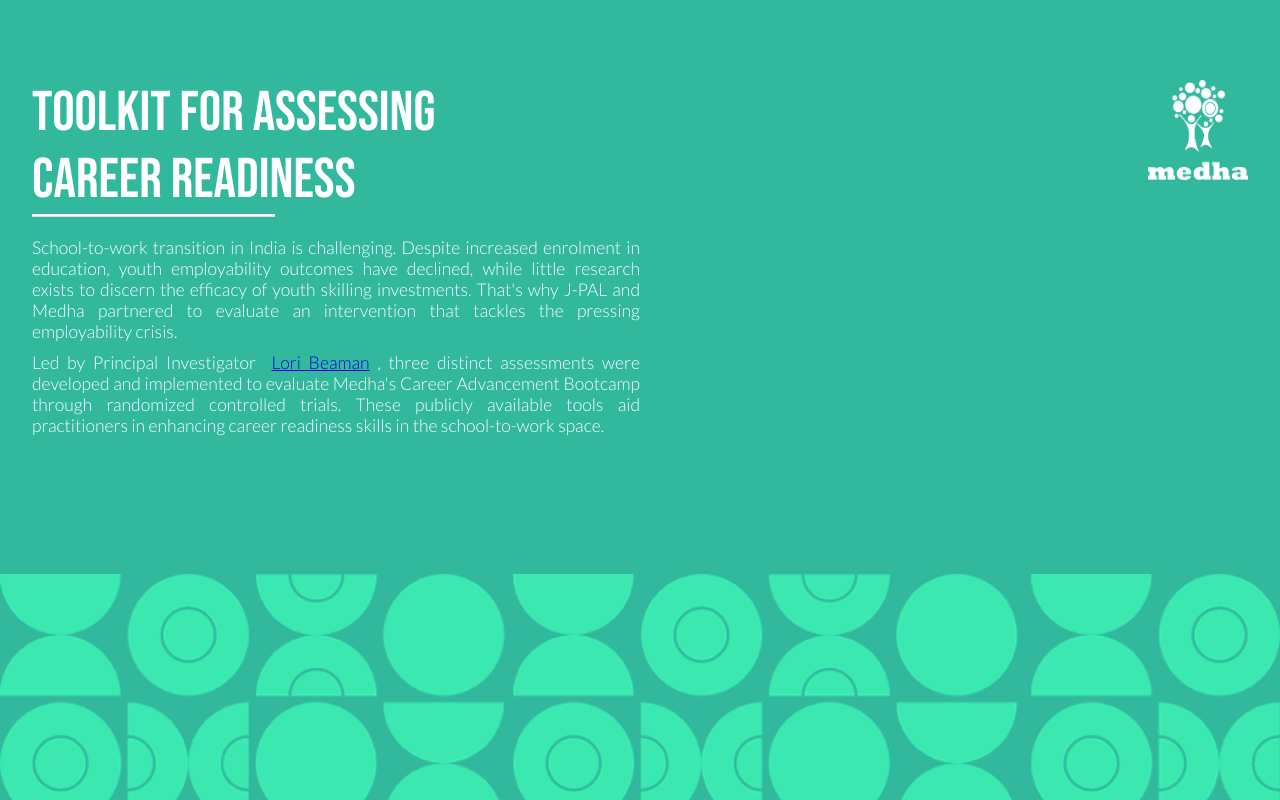
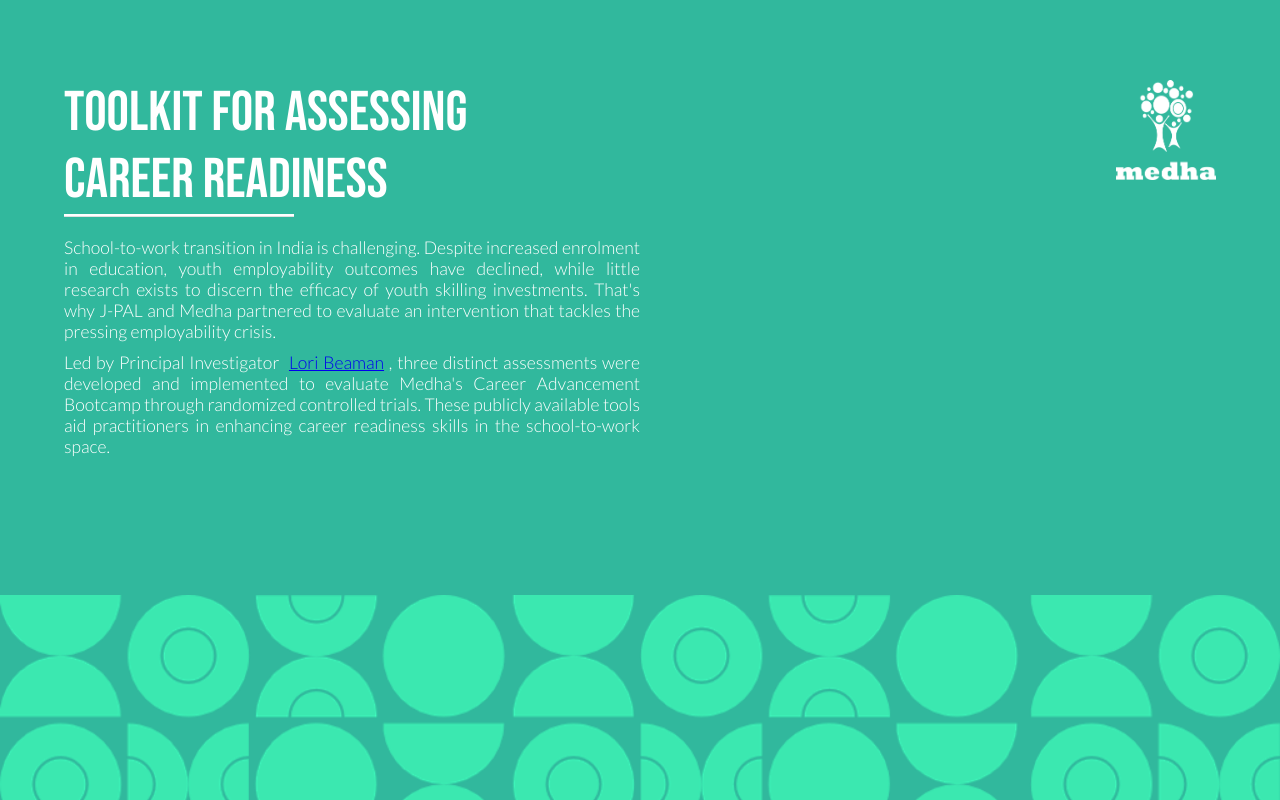
Before and after one commit to gitmedha/rct, a React (Create React App) app: page / in a window 1280 px wide. Shown: the top 800 px of the page. Built offline with nearby package versions, Linux system fonts and the light colour scheme.

Commit message:
increased container spacing

```diff
--- a/src/App.css
+++ b/src/App.css
@@ -63,8 +63,8 @@
   justify-content: space-between;
   margin-bottom: 8rem;
   padding-top: 5rem;
-  padding-right: 2rem;
-  padding-left:2rem
+  padding-right: 4rem;
+  padding-left:4rem
 
 }
 .header_sec{
```
